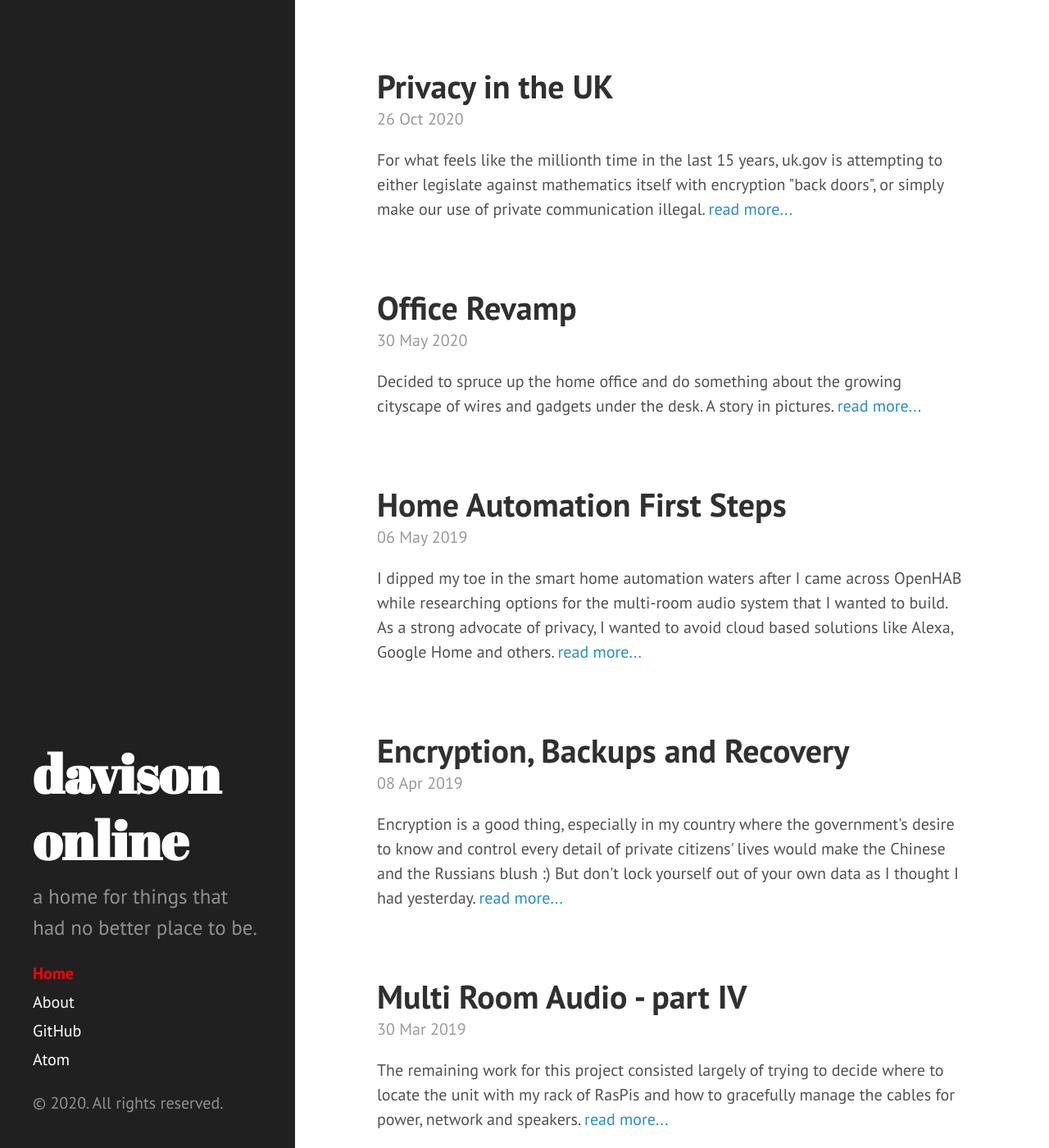
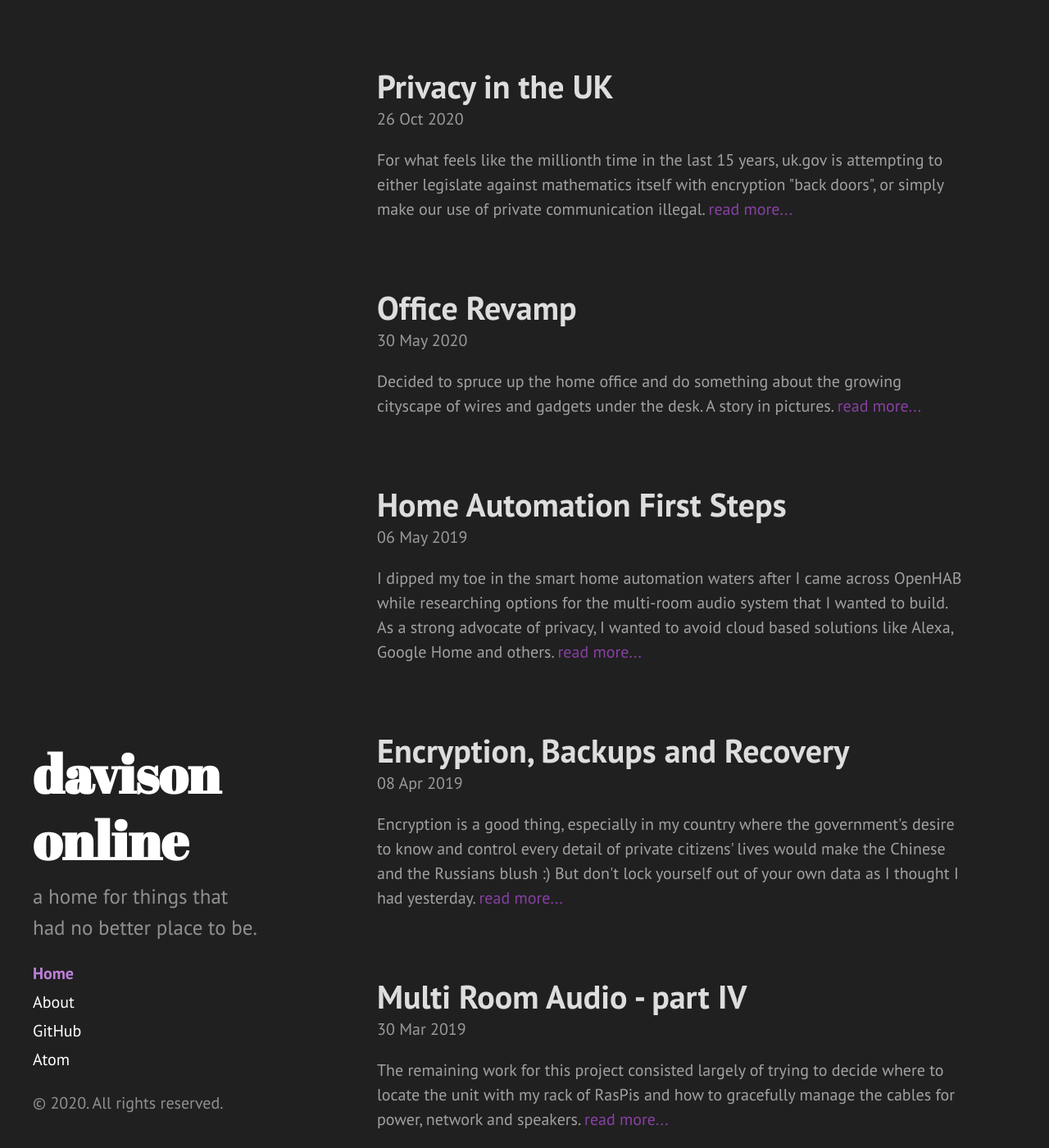
Before and after one commit to davison/davison.github.io, a Jekyll site: the page built from index.html, in a window 1280 px wide and 1400 px high. Shown: the whole window at 82% size. Built offline with Jekyll 4.4.1, drawn with Linux system fonts in a browser that asks for light colours; the list of posts is cut into pages by our own code.

Commit message:
Turned contrasting theme into a generally dark one

```diff
--- a/public/css/main.css
+++ b/public/css/main.css
@@ -59,15 +59,15 @@
   }
 
   body {
-    color: #515151;
-    background-color: #fff;
+    color: #a1a1a1;
+    background-color: #202020;
     -webkit-text-size-adjust: 100%;
         -ms-text-size-adjust: 100%;
   }
 
   /* No `:visited` state is required by default (browsers will use `a`) */
   a {
-    color: #268bd2;
+    color: #8840a5;
     text-decoration: none;
   }
   a strong {
@@ -76,7 +76,7 @@
   /* `:focus` is linked to `:hover` for basic accessibility */
   a:hover,
   a:focus {
-    text-decoration: underline;
+    color: rgb(188, 128, 216);
   }
 
   /* Headings */
@@ -84,7 +84,7 @@
     margin-bottom: .5rem;
     font-weight: bold;
     line-height: 1.25;
-    color: #313131;
+    color: #aaa;
     text-rendering: optimizeLegibility;
   }
   h1 {
@@ -170,7 +170,7 @@
     white-space: pre-wrap;
     word-break: break-all;
     word-wrap: break-word;
-    background-color: #f9f9f9;
+    background-color: #000;
   }
   pre code {
     padding: 0;
@@ -336,7 +336,7 @@
   .page-title,
   .post-title,
   .post-title a {
-    color: #303030;
+    color: #ddd;
   }
   .page-title,
   .post-title {
@@ -369,8 +369,7 @@
     color: #999;
   }
   .related-posts li a:hover {
-    color: #268bd2;
-    text-decoration: none;
+    color: rgb(188, 128, 216);
   }
   .related-posts li a:hover small {
     color: inherit;
@@ -397,7 +396,7 @@
   .pagination-item {
     display: block;
     padding: 1rem;
-    border: 1px solid #eee;
+    border: 0px solid #333;
   }
   .pagination-item:first-child {
     margin-bottom: -1px;
@@ -405,7 +404,7 @@
 
   /* Only provide a hover state for linked pagination items */
   a.pagination-item:hover {
-    background-color: #f5f5f5;
+    background-color: #333;
   }
 
   @media (min-width: 30em) {
@@ -593,7 +592,7 @@
   }
   .sidebar-nav-item.active {
     font-weight: bold;
-    color: red;
+    color: rgb(188, 128, 216);
   }
 
   /* Sticky sidebar
```
